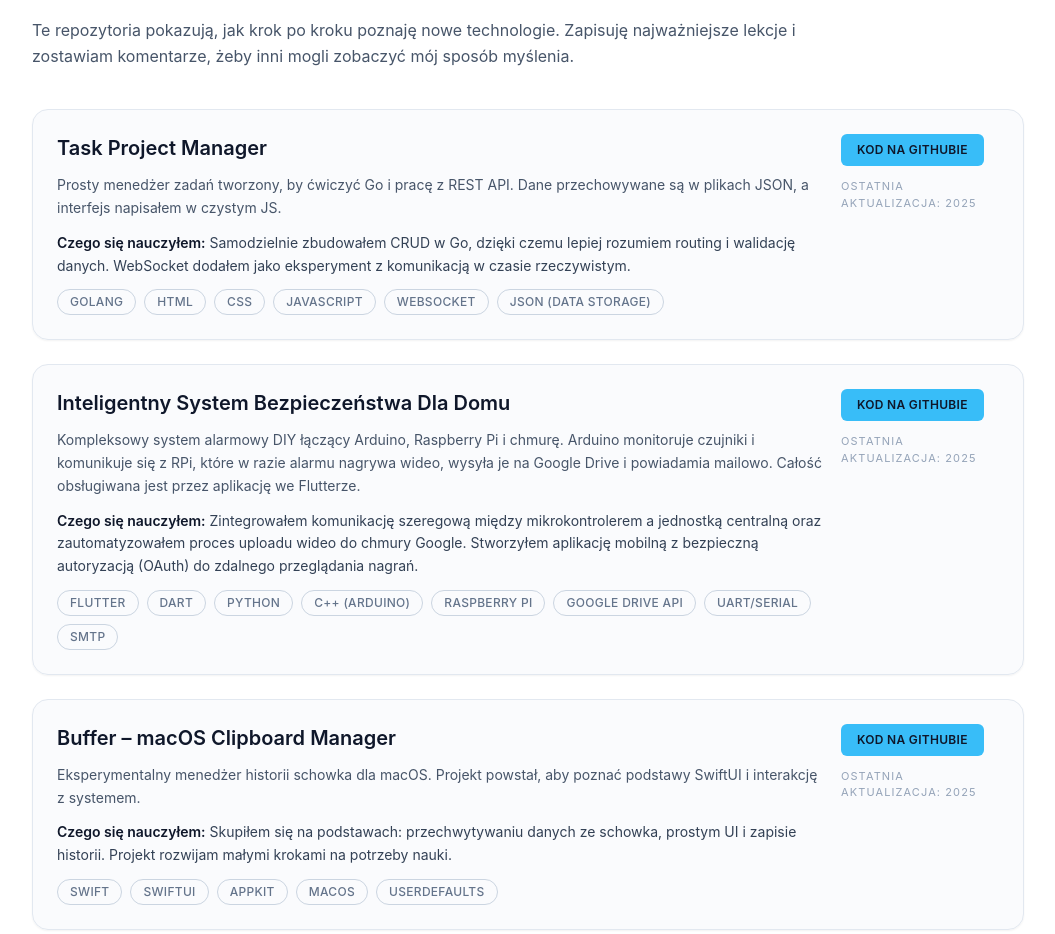
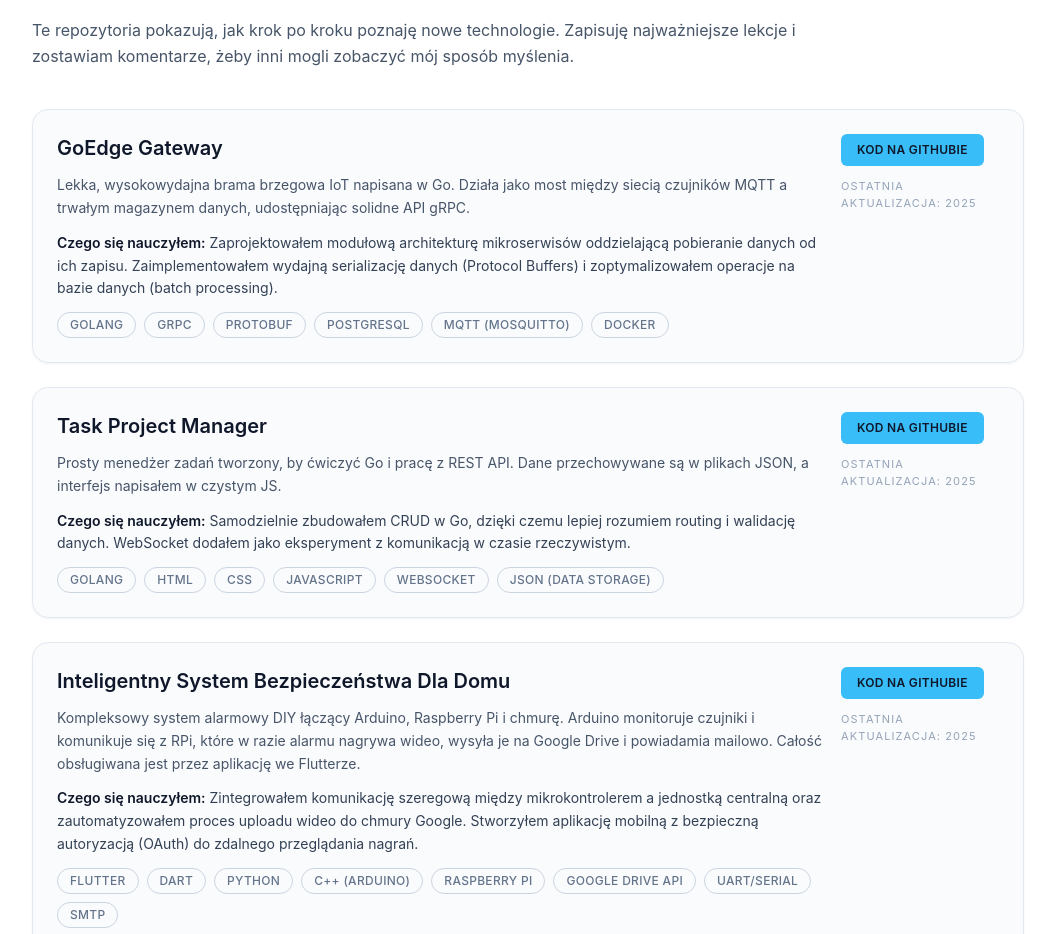
Before and after one commit to K1taSun/Web-Portfolio, a React (Create React App) app: page / in a window 1280 px wide. Shown: the part 2860-3794 px from the top of the page, without its empty margins (112-1167 px from the left). Built offline with nearby package versions, Linux system fonts and the light colour scheme.

Commit message:
Update Project.js

```diff
--- a/src/components/Projects.js
+++ b/src/components/Projects.js
@@ -9,6 +9,15 @@ const content = {
       'Te repozytoria pokazują, jak krok po kroku poznaję nowe technologie. Zapisuję najważniejsze lekcje i zostawiam komentarze, żeby inni mogli zobaczyć mój sposób myślenia.',
     projects: [
       {
+        name: 'GoEdge Gateway',
+        summary:
+          'Lekka, wysokowydajna brama brzegowa IoT napisana w Go. Działa jako most między siecią czujników MQTT a trwałym magazynem danych, udostępniając solidne API gRPC.',
+        stack: ['Golang', 'gRPC', 'Protobuf', 'PostgreSQL', 'MQTT (Mosquitto)', 'Docker'],
+        contribution:
+          'Zaprojektowałem modułową architekturę mikroserwisów oddzielającą pobieranie danych od ich zapisu. Zaimplementowałem wydajną serializację danych (Protocol Buffers) i zoptymalizowałem operacje na bazie danych (batch processing).',
+        link: 'https://github.com/k1tasun/GoEdge-Gateway',
+      },
+      {
         name: 'Task Project Manager',
         summary:
           'Prosty menedżer zadań tworzony, by ćwiczyć Go i pracę z REST API. Dane przechowywane są w plikach JSON, a interfejs napisałem w czystym JS.',
@@ -17,7 +26,8 @@ const content = {
           'Samodzielnie zbudowałem CRUD w Go, dzięki czemu lepiej rozumiem routing i walidację danych. WebSocket dodałem jako eksperyment z komunikacją w czasie rzeczywistym.',
         link: 'https://github.com/K1taSun/Task_Project_Manager',
       },
-      {name: 'Inteligentny System Bezpieczeństwa Dla Domu',
+      {
+        name: 'Inteligentny System Bezpieczeństwa Dla Domu',
         summary:
           'Kompleksowy system alarmowy DIY łączący Arduino, Raspberry Pi i chmurę. Arduino monitoruje czujniki i komunikuje się z RPi, które w razie alarmu nagrywa wideo, wysyła je na Google Drive i powiadamia mailowo. Całość obsługiwana jest przez aplikację we Flutterze.',
         stack: ['Flutter', 'Dart', 'Python', 'C++ (Arduino)', 'Raspberry Pi', 'Google Drive API', 'UART/Serial', 'SMTP'],
@@ -44,6 +54,15 @@ const content = {
     description:
       'These repositories show how I explore new technologies step by step. I note the key lessons and leave comments so others can follow my thinking process.',
     projects: [
+     {
+        name: 'GoEdge Gateway',
+        summary:
+          'A lightweight, high-performance IoT edge gateway written in Go. It acts as a bridge between MQTT sensor networks and persistent storage, providing a robust gRPC API for data access.',
+        stack: ['Golang', 'gRPC', 'Protobuf', 'PostgreSQL', 'MQTT (Mosquitto)', 'Docker'],
+        contribution:
+          'I designed a modular microservices architecture to separate MQTT ingestion from data storage. I implemented efficient data serialization using Protocol Buffers and optimized database performance with batch processing operations.',
+        link: 'https://github.com/k1tasun/GoEdge-Gateway',
+      },
       {
         name: 'Task Project Manager',
         summary:
@@ -52,6 +71,15 @@ const content = {
         contribution:
           'Building the CRUD in Go helped me understand routing and validation. I added WebSocket support as an experiment with real-time updates.',
         link: 'https://github.com/K1taSun/Task_Project_Manager',
+      },
+      {
+        name: 'Smart Home Security System',
+        summary:
+          'A comprehensive DIY alarm system connecting Arduino, Raspberry Pi, and the cloud. Arduino monitors sensors and communicates with RPi, which records video during alarms, uploads it to Google Drive, and sends email notifications. Controlled via a Flutter app.',
+        stack: ['Flutter', 'Dart', 'Python', 'C++ (Arduino)', 'Raspberry Pi', 'Google Drive API', 'UART/Serial', 'SMTP'],
+        contribution:
+          'I integrated serial communication between the microcontroller and the central unit and automated video uploads to Google Cloud. I created a mobile app with secure authentication (OAuth) for remote footage viewing.',
+        link: 'https://github.com/K1taSun/Inteligentny_System_Biezpieczenstwa_Dla_Domu',
       },
       {
         name: 'Buffer – macOS Clipboard Manager',
```
